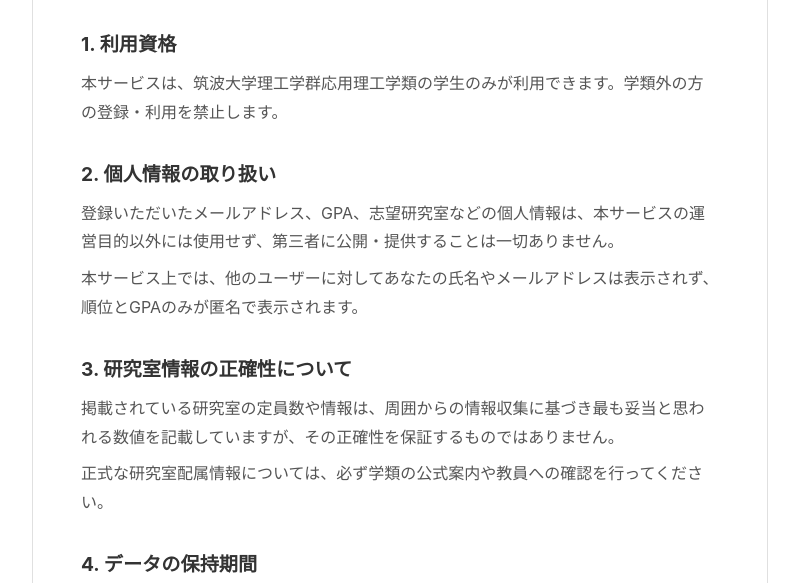
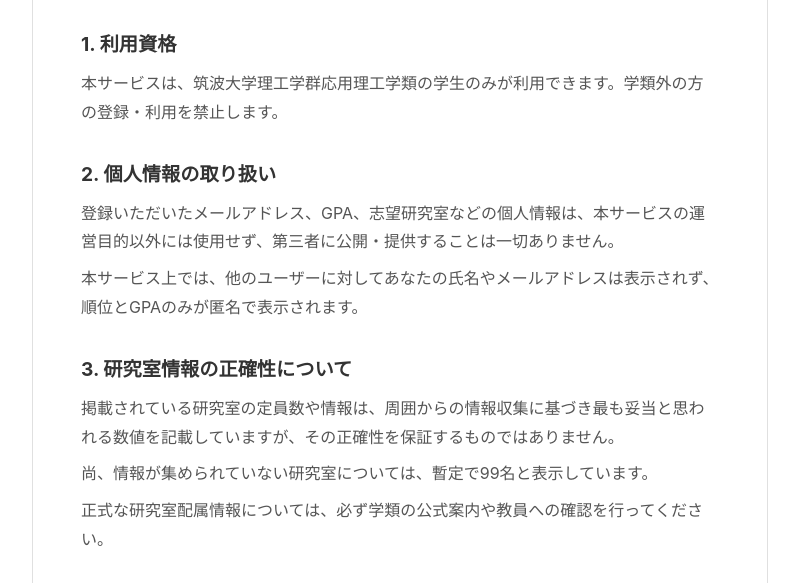
Before and after one commit to tsusu0409/coens-labpicker-25, an Astro site: page /terms in a window 1280 px wide. Shown: the part 175-758 px from the top of the page, without its empty margins (240-1039 px from the left). Built offline with nearby package versions, Linux system fonts and the light colour scheme; Astro itself is replaced by a stand-in of ours.

Commit message:
研究室定員に関するメッセージを追加

```diff
--- a/src/pages/terms.astro
+++ b/src/pages/terms.astro
@@ -23,6 +23,7 @@
       <section>
         <h2>3. 研究室情報の正確性について</h2>
         <p>掲載されている研究室の定員数や情報は、周囲からの情報収集に基づき最も妥当と思われる数値を記載していますが、その正確性を保証するものではありません。</p>
+        <p>尚、情報が集められていない研究室については、暫定で99名と表示しています。</p>
         <p>正式な研究室配属情報については、必ず学類の公式案内や教員への確認を行ってください。</p>
       </section>
 
```
